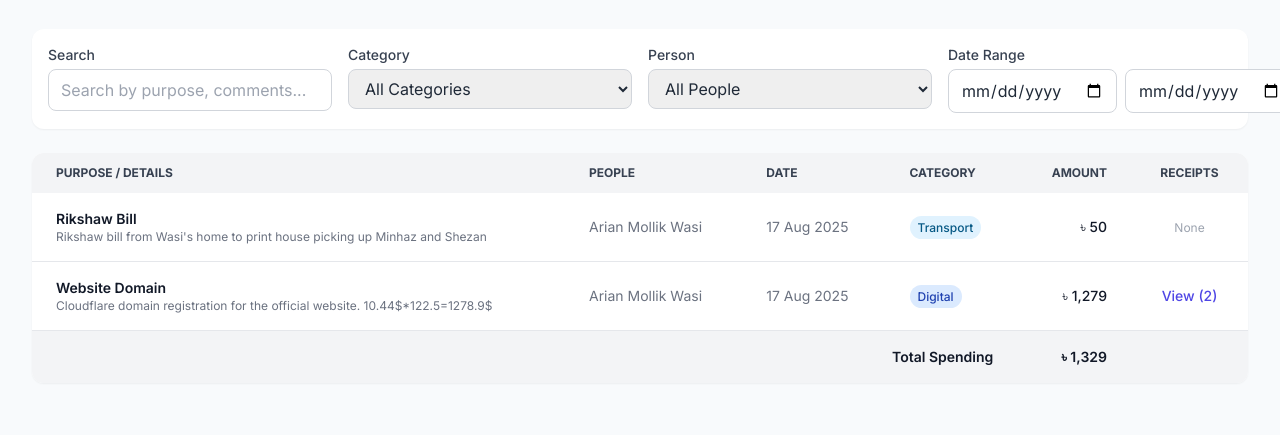
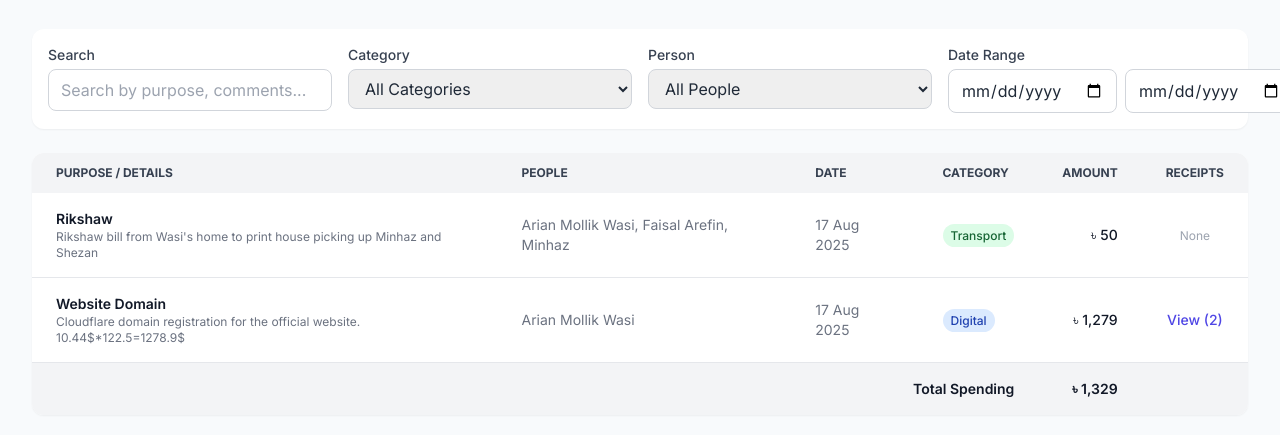
Before and after one commit to chayannito26/expenses, a plain HTML site: page index.html in a window 1280 px wide. Shown: the part 103-538 px from the top of the page. Drawn offline with nearby package versions, Linux system fonts and the light colour scheme.

Commit message:
some changes

```diff
--- a/expenses.json
+++ b/expenses.json
@@ -1,12 +1,12 @@
 [
     {
         "id": 1,
-        "purpose": "Rikshaw Bill",
+        "purpose": "Rikshaw",
         "amount": 50,
         "date": "2025-08-17",
         "type": "Transport",
         "comments": "Rikshaw bill from Wasi's home to print house picking up Minhaz and Shezan",
-        "persons": ["Arian Mollik Wasi"],
+        "persons": ["Arian Mollik Wasi", "Faisal Arefin", "Minhaz"],
         "receipts": {}
     },
     {
--- a/index.html
+++ b/index.html
@@ -389,10 +389,10 @@
              */
             function getCategoryColor(category) {
                 const colors = [
-                    "bg-blue-100 text-blue-800", "bg-green-100 text-green-800",
+                    "bg-blue-100 text-blue-800", "bg-purple-100 text-purple-800",
                     "bg-yellow-100 text-yellow-800", "bg-purple-100 text-purple-800",
                     "bg-pink-100 text-pink-800", "bg-indigo-100 text-indigo-800",
-                    "bg-red-100 text-red-800", "bg-sky-100 text-sky-800"
+                    "bg-red-100 text-red-800", "bg-green-100 text-green-800"
                 ];
                 let hash = 0;
                 for (let i = 0; i < category.length; i++) {
```
